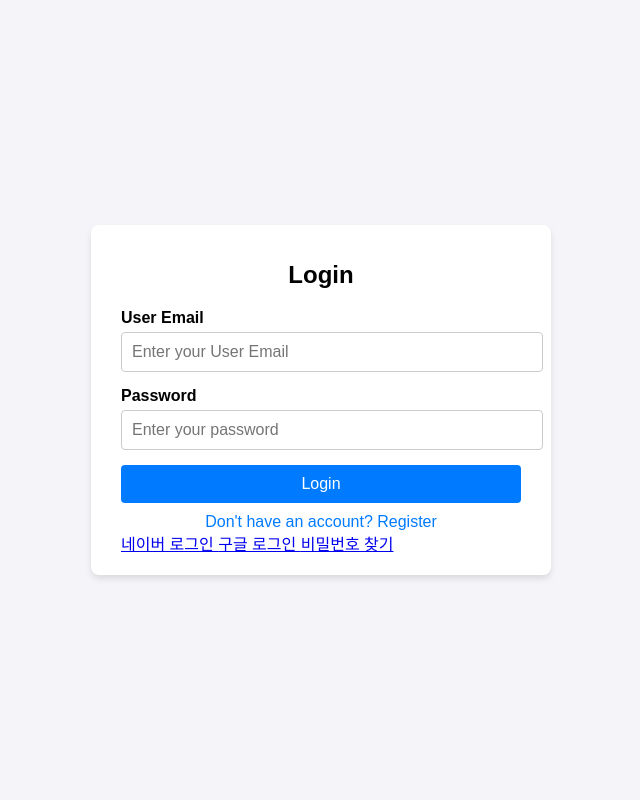
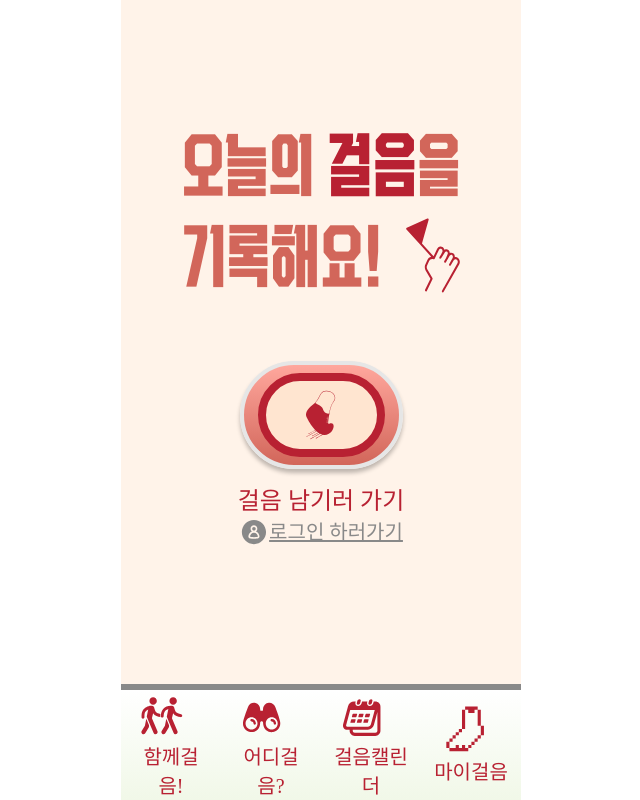
Before and after one commit to pirogramming-project/geol-eum-geol-i, a Django app: page / in a window 1280 px wide. Shown: the whole page, without its empty margins (319-959 px from the left). Run offline with Django 5.2, Linux system fonts and the light colour scheme; some web fonts are replaced.

Commit message:
[feat] main 페이지, navBar 구현 중

```diff
--- /dev/null
+++ b/static/css/main/main(beforeLogin).css
@@ -0,0 +1,133 @@
+a {
+  text-decoration: none;
+}
+
+a:hover {
+  text-decoration: none;
+  color: black;
+}
+
+.landing__layout {
+  background: var(--background_beige, #fff3e9);
+}
+
+.title {
+  color: var(--soft_red, #d2665a);
+  font-family: "VITRO INSPIRE OTF";
+  font-size: 67px;
+  font-style: normal;
+  font-weight: 900;
+  line-height: normal;
+
+  display: flex;
+  flex-direction: column;
+  justify-content: center;
+  align-items: center;
+  text-align: center;
+  width: 100%;
+}
+
+.title_red {
+  color: var(--red, #b82132);
+  font-family: "VITRO INSPIRE OTF";
+  font-size: 67.902px;
+  font-style: normal;
+  font-weight: 900;
+  line-height: normal;
+}
+
+.title_top {
+  margin-top: 120px;
+}
+
+.title_bottom {
+  display: flex;
+  flex-direction: row;
+
+  margin-left: 23px;
+}
+
+.center {
+  display: flex;
+  flex-direction: column;
+  justify-content: center;
+  align-items: center;
+
+  margin-top: 50px;
+}
+
+.center_button {
+  display: flex;
+  justify-content: center;
+  align-items: center;
+}
+
+.center_button:hover {
+  cursor: pointer;
+  transform: scale(1.03);
+  transition: transform 300ms ease;
+}
+
+.center_button_box_outside {
+  width: 163px;
+  height: 108px;
+  flex-shrink: 0;
+
+  border-radius: 359.031px;
+  border: 4px solid var(--light_gray, #e6e6e6);
+  background: linear-gradient(180deg, #ffa79d 0%, #d2665a 100%);
+  box-shadow: 0px 4px 4px 0px rgba(0, 0, 0, 0.25);
+
+  display: flex;
+  justify-content: center;
+  align-items: center;
+}
+
+.center_button_box_inside {
+  width: 127px;
+  height: 84px;
+  flex-shrink: 0;
+
+  border-radius: 279.736px;
+  border: 8px solid var(--red, #b82132);
+  background: var(--light_coral, #ffe5d0);
+
+  display: flex;
+  justify-content: center;
+  align-items: center;
+}
+
+.center_button_box_inside img {
+  fill: var(--red, #b82132);
+}
+
+.center_text1 {
+  color: var(--red, #b82132);
+  font-family: "Kartrider Kor OTF";
+  font-size: 24px;
+  font-style: normal;
+  font-weight: 400;
+  line-height: normal;
+
+  margin-top: 12px;
+}
+
+.center_text2 {
+  display: flex;
+  flex-direction: row;
+}
+
+.center_text2 > span {
+  color: var(--gray, #898989);
+  font-family: "Kartrider Kor OTF";
+  font-size: 20px;
+  font-style: normal;
+  font-weight: 400;
+  line-height: normal;
+  text-decoration-line: underline;
+  text-decoration-style: solid;
+  text-decoration-skip-ink: auto;
+  text-decoration-thickness: auto;
+  text-underline-offset: auto;
+  text-underline-position: from-font;
+}
--- /dev/null
+++ b/static/css/main/navBar.css
@@ -0,0 +1,58 @@
+/* Footer */
+.bottom_nav {
+  position: fixed;
+  bottom: 0;
+  width: 400px;
+  display: flex;
+  justify-content: space-around;
+  align-items: center;
+  background: linear-gradient(180deg, #fff 0%, #f1f8e8 100%);
+  padding: 10px 0;
+  border-top: 6px solid var(--gray, #898989);
+  z-index: 1000;
+}
+
+.nav_item {
+  display: flex;
+  flex-direction: column;
+  justify-content: center;
+  align-items: center;
+  width: 80px;
+  height: 90px;
+}
+
+.nav_item:hover {
+  cursor: pointer;
+  transform: scale(1.03);
+  transition: transform 300ms ease;
+}
+
+.nav_item a {
+  display: flex;
+  flex-direction: column;
+}
+
+.nav_icon {
+  width: 42px;
+  height: 50px;
+  object-fit: contain;
+
+  margin-left: 10px;
+}
+
+#nav_icon_margin_right {
+  margin-right: 8px;
+}
+
+.nav_item span {
+  font-size: 16px;
+  font-weight: 400;
+  color: var(--red, #b82132);
+  text-align: center;
+
+  font-family: "Kartrider Kor OTF";
+  font-size: 20px;
+  font-style: normal;
+  font-weight: 400;
+  line-height: normal;
+}
--- a/static/css/root.css
+++ b/static/css/root.css
@@ -1,29 +1,29 @@
 :root {
-    --soft-red: #D2665A;
-    --red: #B82132;
-    --soft-green: #9ABF80;
-    --green: #419049;
-    --deep-brown: #76453B;
-    --background-beige: #FFF3E9;
-    --light-gray: #E6E6E6;
-    --gray: #898989;
-    --mint: #F1F8E8;
-    --white: #FFFFFF;
-    --black: #000000;
-    --peach: #FFA79D;
-    --light-skyblue: #C6FFFA;
-    --light-coral: #FFE5D0;
-    --flash-green: #5EFF39;
-    --flash-purple: #A67DD9;
+  --soft-red: #d2665a;
+  --red: #b82132;
+  --soft-green: #9abf80;
+  --green: #419049;
+  --deep-brown: #76453b;
+  --background-beige: #fff3e9;
+  --light-gray: #e6e6e6;
+  --gray: #898989;
+  --mint: #f1f8e8;
+  --white: #ffffff;
+  --black: #000000;
+  --peach: #ffa79d;
+  --light-skyblue: #c6fffa;
+  --light-coral: #ffe5d0;
+  --flash-green: #5eff39;
+  --flash-purple: #a67dd9;
 }
 
 @font-face {
-    font-family: 'VITRO INSPIRE OTF';
-    font-style: normal;
-    src: url('./fonts/VITRO INSPIRE OTF.otf') format('truetype');
+  font-family: "VITRO INSPIRE OTF";
+  font-style: normal;
+  src: url("../fonts/VITRO INSPIRE OTF.otf") format("truetype");
 }
 @font-face {
-    font-family: 'Kartrider Kor OTF';
-    font-style: normal;
-    src: url('./fonts/NEXON Kart Gothic Kor OTF Bold.otf') format('truetype');
+  font-family: "Kartrider Kor OTF";
+  font-style: normal;
+  src: url("../fonts/NEXON Kart Gothic Kor OTF Bold.otf") format("truetype");
 }
--- /dev/null
+++ b/templates/main/main(beforeLogin).html
@@ -0,0 +1,76 @@
+{% load static %}
+
+<!DOCTYPE html>
+<html lang="en">
+  <head>
+    <meta charset="UTF-8" />
+    <meta name="viewport" content="width=device-width, initial-scale=1.0" />
+    <title>걸음걸이 메인페이지(로그인 전)</title>
+    <link rel="stylesheet" href="{% static 'css/reset.css' %}" />
+    <link rel="stylesheet" href="{% static 'css/root.css' %}" />
+    <link rel="stylesheet" href="{% static 'css/main/landing.css' %}" />
+    <link rel="stylesheet" href="{% static 'css/main/main(beforeLogin).css' %}" />
+    <link rel="stylesheet" href="{% static 'css/main/navBar.css' %}" />
+  </head>
+  <body>
+    <div class="landing__layout">
+      <div class="body_container">
+        <section class="title">
+          <div class="title_top">오늘의 <span class="title_red">걸음</span>을</div>
+          <div class="title_bottom">기록해요! <img src="{% static 'image/noun-celebration-7471133 4.svg' %}" width="100" height="100" /></div>
+        </section>
+
+        <section class="center">
+          <a href="{% url 'users:login' %}">
+            <div class="center_button">
+              <div class="center_button_box_outside">
+                <div class="center_button_box_inside">
+                  <img src="{% static 'image/Vector.svg' %}" width="30" height="50" />
+                </div>
+              </div>
+            </div>
+          </a>
+
+          <div class="center_text1">
+            <span>걸음 남기러 가기</span>
+          </div>
+
+          <div class="center_text2">
+            <img src="{% static 'image/noun-person-7399214 1.svg' %}" width="30" height="36" />
+            <span><a href="#">로그인 하러가기</a></span>
+          </div>
+        </section>
+
+        <!-- footer(로그인 전)  -->
+        <footer>
+          <nav class="bottom_nav">
+            <div class="nav_item">
+              <a href="{% url 'users:login' %}">
+                <img src="{% static 'image/nav_people.svg' %}" class="nav_icon" />
+                <span>함께걸음!</span>
+              </a>
+            </div>
+            <div class="nav_item">
+              <a href="{% url 'users:login' %}">
+                <img src="{% static 'image/nav_find.svg' %}" class="nav_icon" id="nav_icon_margin_right" />
+                <span>어디걸음?</span>
+              </a>
+            </div>
+            <div class="nav_item">
+              <a href="{% url 'users:login' %}">
+                <img src="{% static 'image/nav_calendar.svg' %}" class="nav_icon" />
+                <span>걸음캘린더</span>
+              </a>
+            </div>
+            <div class="nav_item">
+              <a href="{% url 'users:login' %}">
+                <img src="{% static 'image/nav_socks.svg' %}" class="nav_icon" id="nav_icon_margin_right" />
+                <span>마이걸음</span>
+              </a>
+            </div>
+          </nav>
+        </footer>
+      </div>
+    </div>
+  </body>
+</html>
--- a/users/urls.py
+++ b/users/urls.py
@@ -4,7 +4,8 @@ from .views import *
 app_name = 'users'
 
 urlpatterns = [
-    path('', login_view, name='login'),
+    path('', main_beforeLogin, name='main_beforeLogin'),
+    path('login/', login_view, name='login'),
     path('success/', success_view, name='success'),
     path('logout/', logout_view, name='logout_view'),
     path('signup/', signup, name='signup'),
--- a/users/views.py
+++ b/users/views.py
@@ -22,6 +22,13 @@ import uuid
 from django.core.cache import cache
 from django.utils.timezone import now
 from datetime import timedelta
+
+
+
+def main_beforeLogin(request):
+    return render(request, 'main/main(beforeLogin).html')
+
+
 
 User = get_user_model()
 
```
Also changed, not shown: static/css/main/main(afterLogin).css (added, +135 -0 lines), templates/main/main(afterLogin).html (added, +72 -0 lines), templates/main/navBar.html (added, +31 -0 lines), static/image/Vector.svg (added), static/image/nav_calendar.svg (added), static/image/nav_find.svg (added), static/image/nav_people.svg (added), static/image/nav_socks.svg (added), static/image/noun-celebration-7471133 4.svg (added), static/image/noun-person-7399214 1.svg (added), users/migrations/0010_alter_customuser_user_id.py (added).
